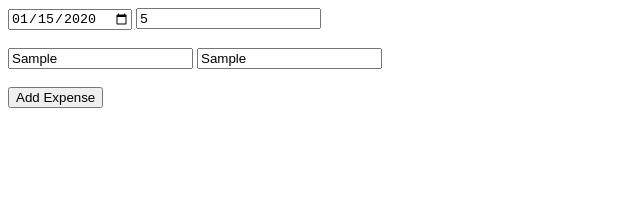
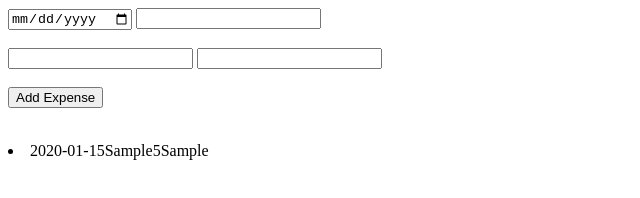
Before and after one commit to ajprado12/Expense-Tracker, a plain HTML site: page index.html in a window 1280 px wide. Both pictures are taken after typing "2020-01-15", "5", "Sample", "Sample" into the empty fields and a click on the input "Add Expense". Shown: the whole page, without its empty margins (0-640 px from the left). Drawn offline with Linux system fonts and the light colour scheme.

Commit message:
displayable inputs in li form

```diff
--- a/index.html
+++ b/index.html
@@ -21,6 +21,9 @@
     <br>
 
     <input type="submit" value="Add Expense" class="addExpense">
+    <br>
+    <br>
+    <p id="myExpenses"></p>
   </body>
   <script src="script.js"></script>
 </html>
--- a/script.js
+++ b/script.js
@@ -1,13 +1,24 @@
 let addExpenseButton = document.querySelector(".addExpense");
 addExpenseButton.addEventListener("click", listExpenseaOnTable);
+var datePurchaseMade = document.getElementById("date");
+var whatWasBought = document.getElementById("things");
+var forHowMuch = document.getElementById("price");
+var howWasItPaid = document.getElementsByClassName("options");
 
-function listExpenseaOnTable (event) {
-    const datePurchaseMade = document.getElementById("date");
-    console.log(datePurchaseMade.value);
-    const whatWasBought = document.getElementById("things");
-    console.log(whatWasBought.value);
-    const forHowMuch = document.getElementById("price");
-    console.log(forHowMuch.value);
-    const howWasItPaid = document.getElementsByClassName("options");
-    console.log(howWasItPaid.waysToPay.value);
+function listExpenseaOnTable(event) {
+  const entry = document.getElementById("myExpenses");
+  const createEntry = createMyEntry();
+  entry.append(createEntry);
+  datePurchaseMade.value = "";
+  whatWasBought.value = "";
+  forHowMuch.value = "";
+  howWasItPaid.waysToPay.value = "";
 }
+function createMyEntry(text) {
+  const expenses = document.createElement("li");
+  expenses.append(datePurchaseMade.value);
+  expenses.append(whatWasBought.value);
+  expenses.append(forHowMuch.value);
+  expenses.append(howWasItPaid.waysToPay.value);
+  return expenses;
+}
```
